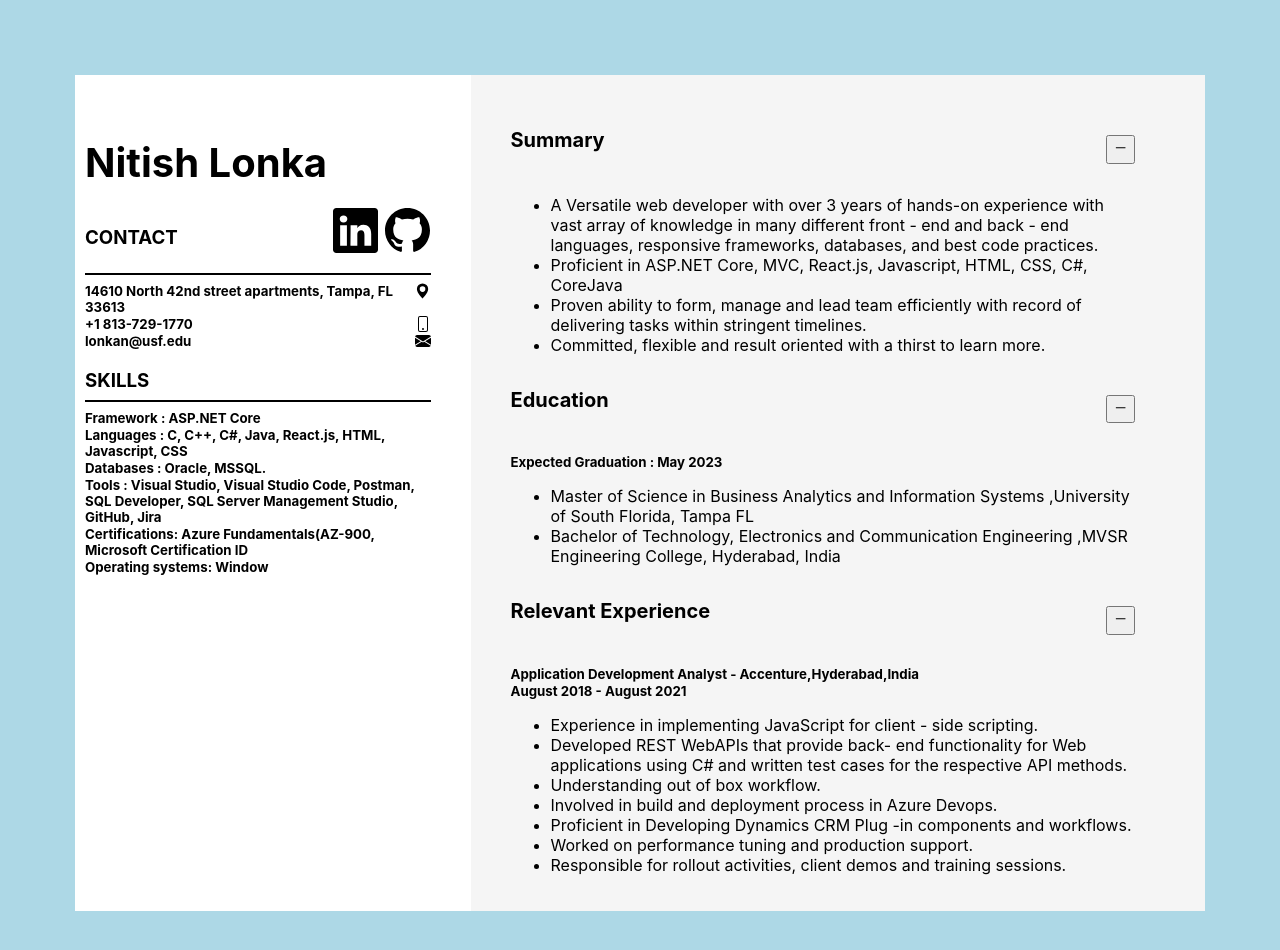
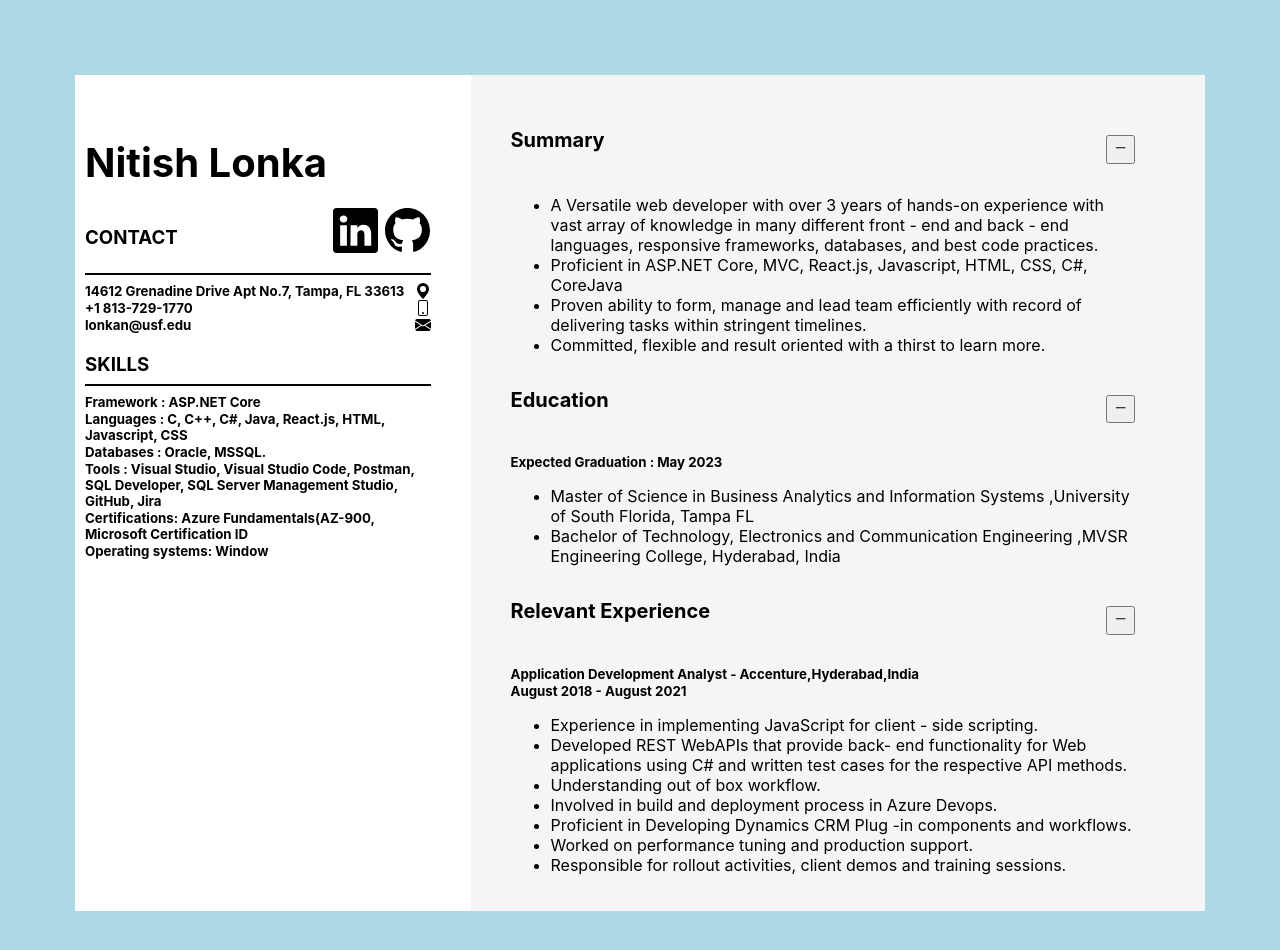
Before and after one commit to NitishLonka/myportfolio, a React (Create React App) app: page / in a window 1280 px wide. Shown: the top 950 px of the page. Built offline with nearby package versions, Linux system fonts and the light colour scheme.

Commit message:
Update App.js

```diff
--- a/src/App.js
+++ b/src/App.js
@@ -22,7 +22,7 @@ function App(){
         </p>
         <hr className='seperator'/>
         <article className='items'>
-          <h5 className='address'>14610 North 42nd street apartments, Tampa, FL 33613 </h5>
+          <h5 className='address'>14612 Grenadine Drive Apt No.7, Tampa, FL 33613 </h5>
           <BsFillGeoAltFill />
         </article>
         <article className='items'>
```
